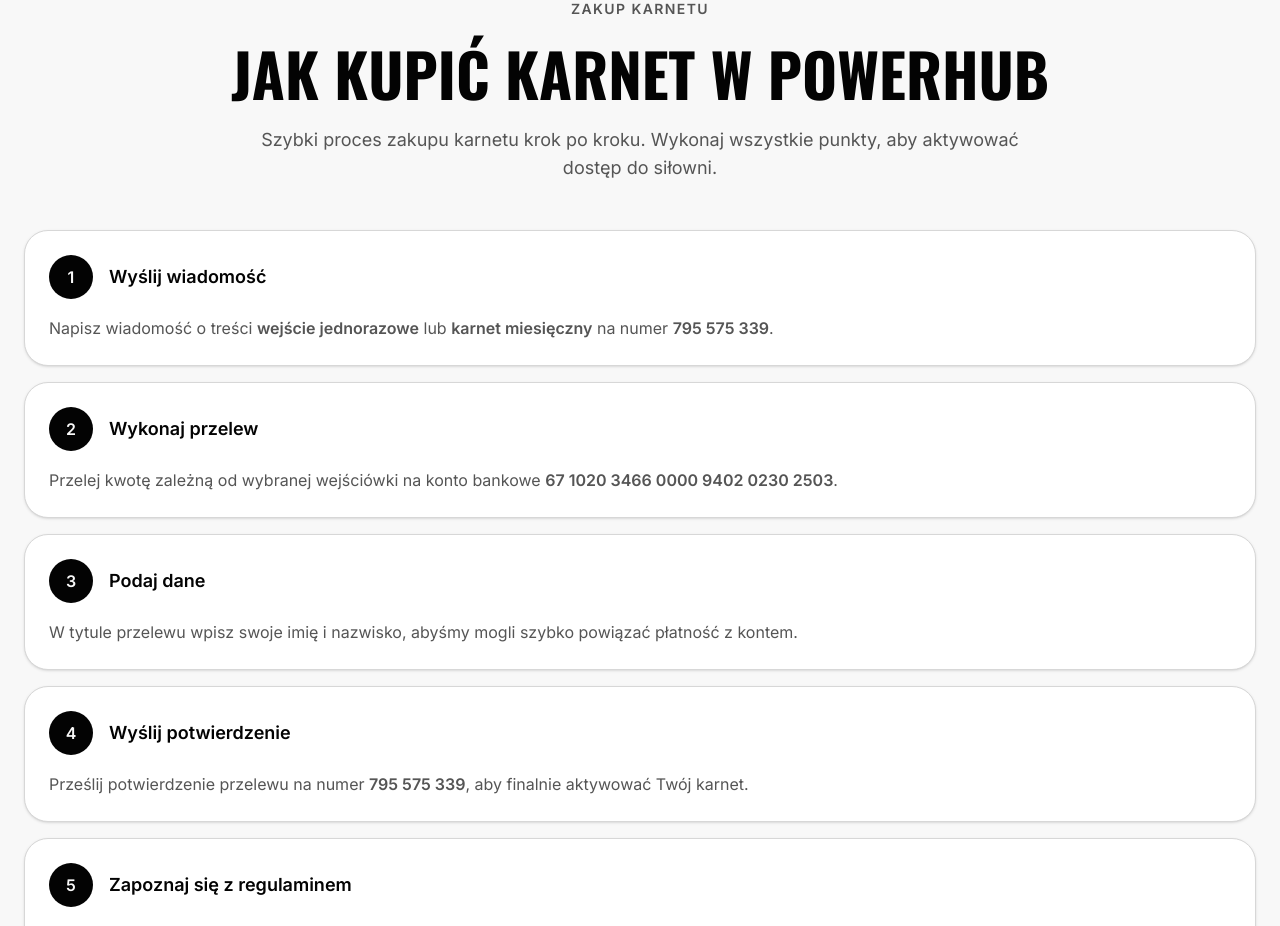
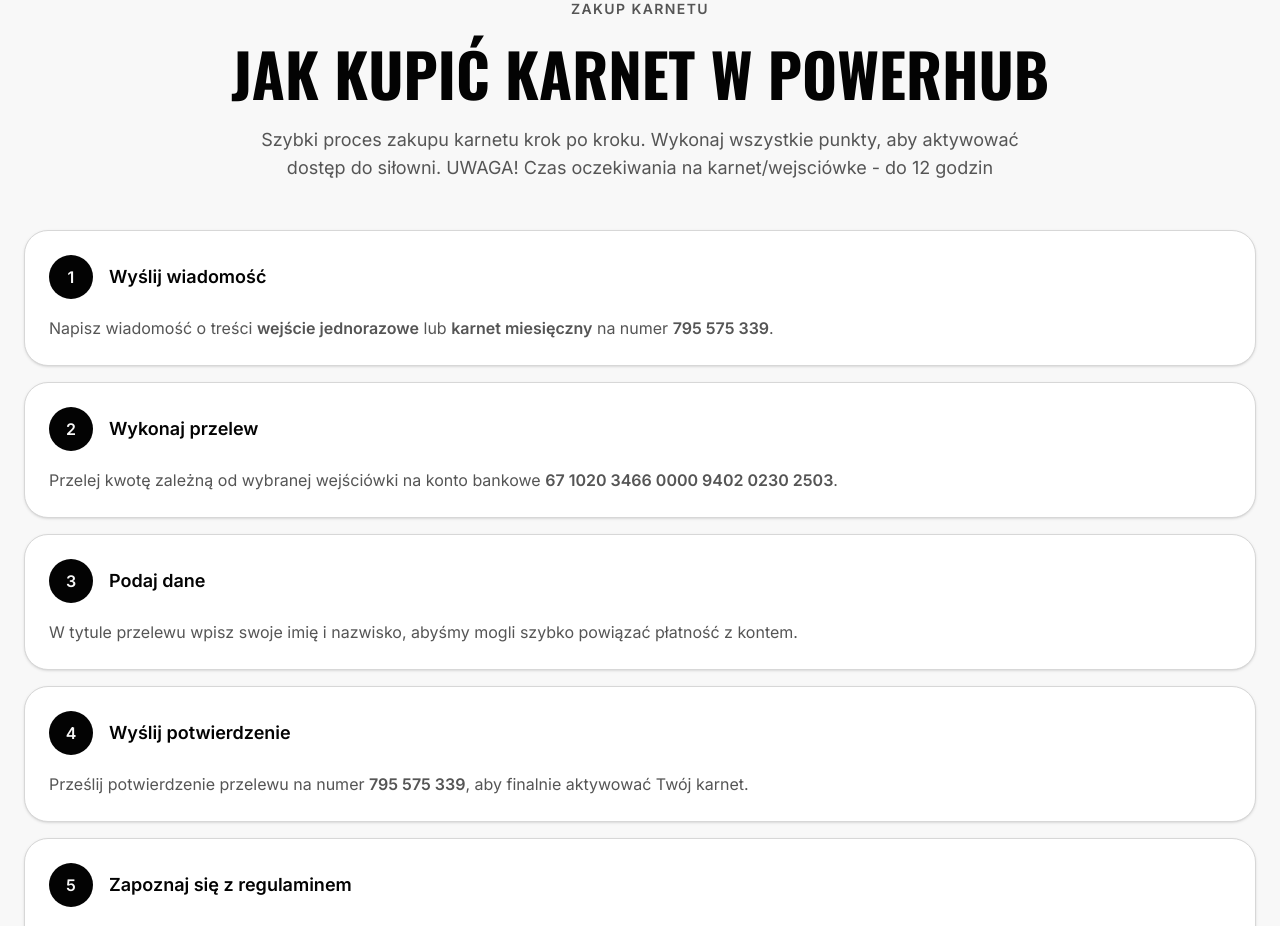
Before and after one commit to frodoprgmz/PowerHub-website, a Next.js app: page / in a window 1280 px wide. Shown: the part 3920-4846 px from the top of the page. Built offline with nearby package versions, Linux system fonts and the light colour scheme.

Commit message:
Add note about membership waiting time
Added a note about the waiting time for the membership.

```diff
--- a/components/membership-purchase-section.tsx
+++ b/components/membership-purchase-section.tsx
@@ -11,6 +11,7 @@ export function MembershipPurchaseSection() {
           </h2>
           <p className="mt-4 text-muted-foreground text-lg max-w-3xl mx-auto text-pretty">
             Szybki proces zakupu karnetu krok po kroku. Wykonaj wszystkie punkty, aby aktywować dostęp do siłowni.
+            UWAGA! Czas oczekiwania na karnet/wejsciówke - do 12 godzin
           </p>
         </div>
 
```
